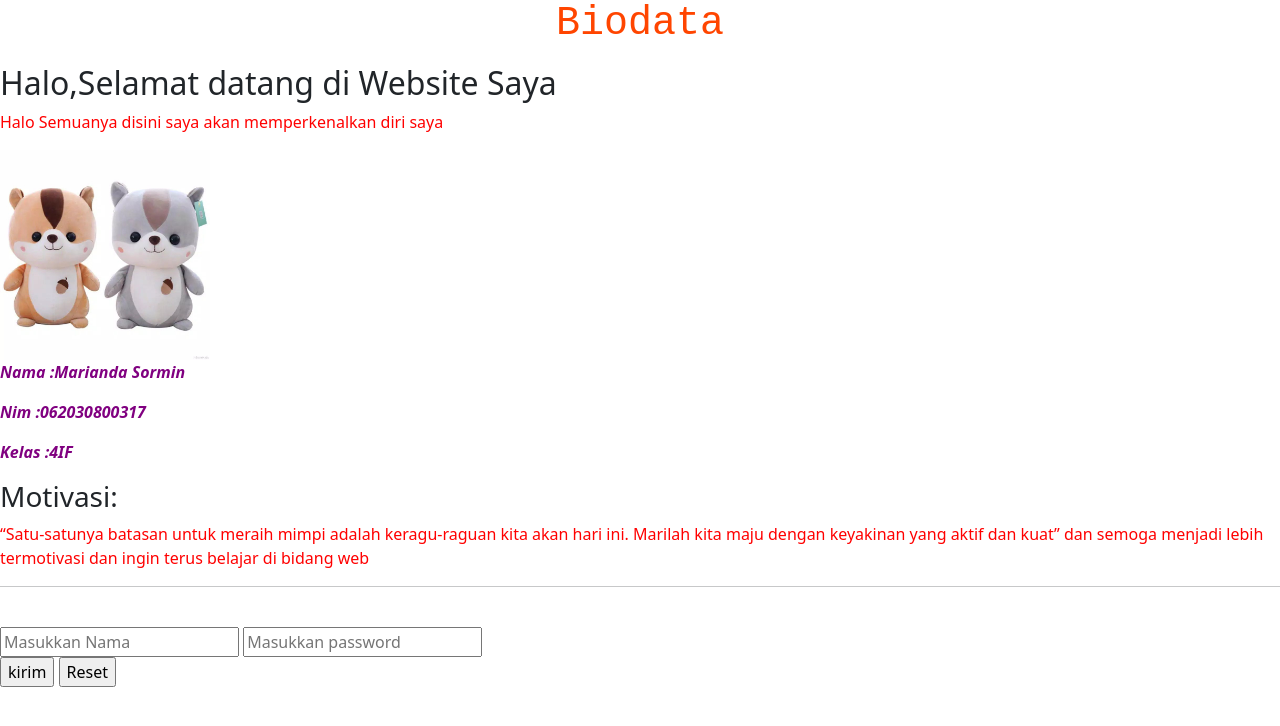
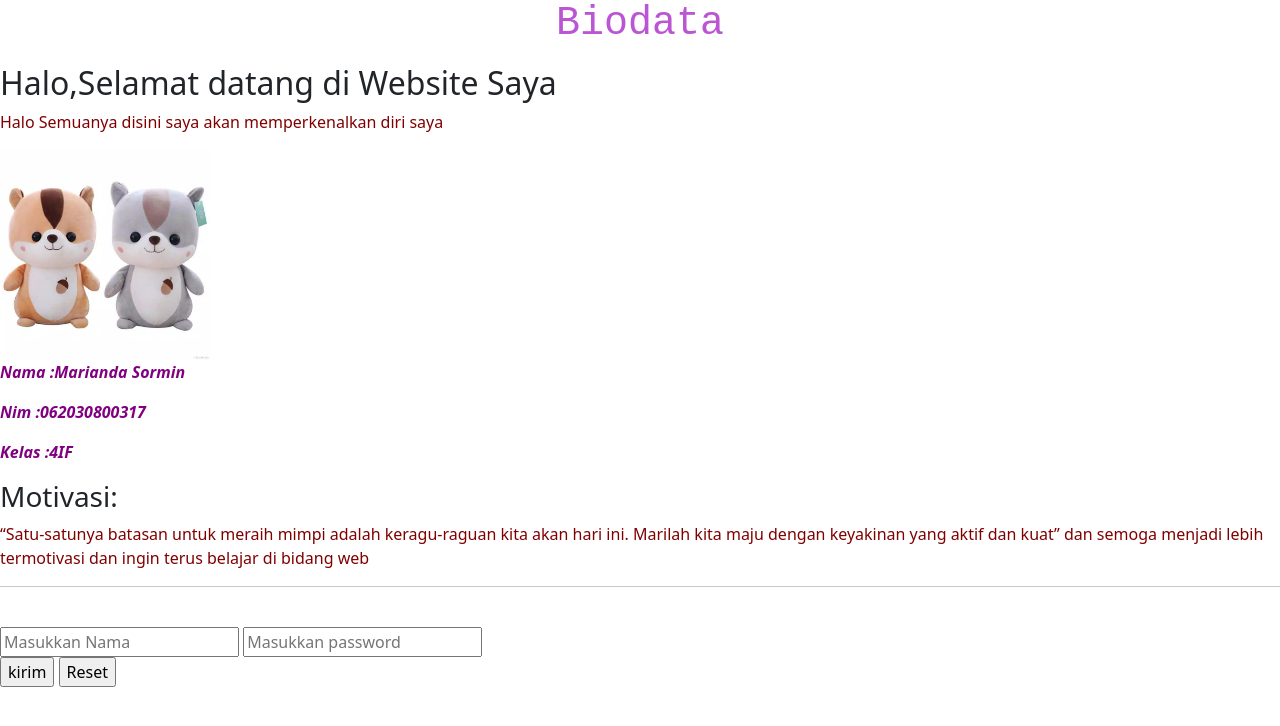
Before and after one commit to MariandaS/MandaStore, a website: page index1.html in a window 1280 px wide. Drawn offline with nearby package versions, Linux system fonts and the light colour scheme.

Commit message:
commit ketiga

```diff
--- a/index1.html
+++ b/index1.html
@@ -15,19 +15,19 @@
     <link rel="stylesheet" href="style.css"
     <!-- Contoh internal css -->
    <style>
-   p{color:red ;
+   p{color:maroon ;
    }
    </style>
   </head>
   <div>
-  <body bgcolor="#softblue">
+  <body bgcolor="FF00FF">
      <!-- JavaScript Bundle with Popper -->
      <script
      src="https://cdn.jsdelivr.net/npm/bootstrap@5.2.0/dist/js/bootstrap.bundle.min.js"
      integrity="sha384-A3rJD856KowSb7dwlZdYEkO39Gagi7vIsF0jrRAoQmDKKtQBHUuLZ9AsSv4jD4Xa"
      crossorigin="anonymous"
    ></script>
-    <h1> <p style ="color: orangered">Biodata</h1>
+    <h1> <p style ="color: mediumorchid">Biodata</h1>
     <h2> Halo,Selamat datang di Website Saya</h2>
     <p>
       Halo Semuanya disini saya akan memperkenalkan diri saya
```
